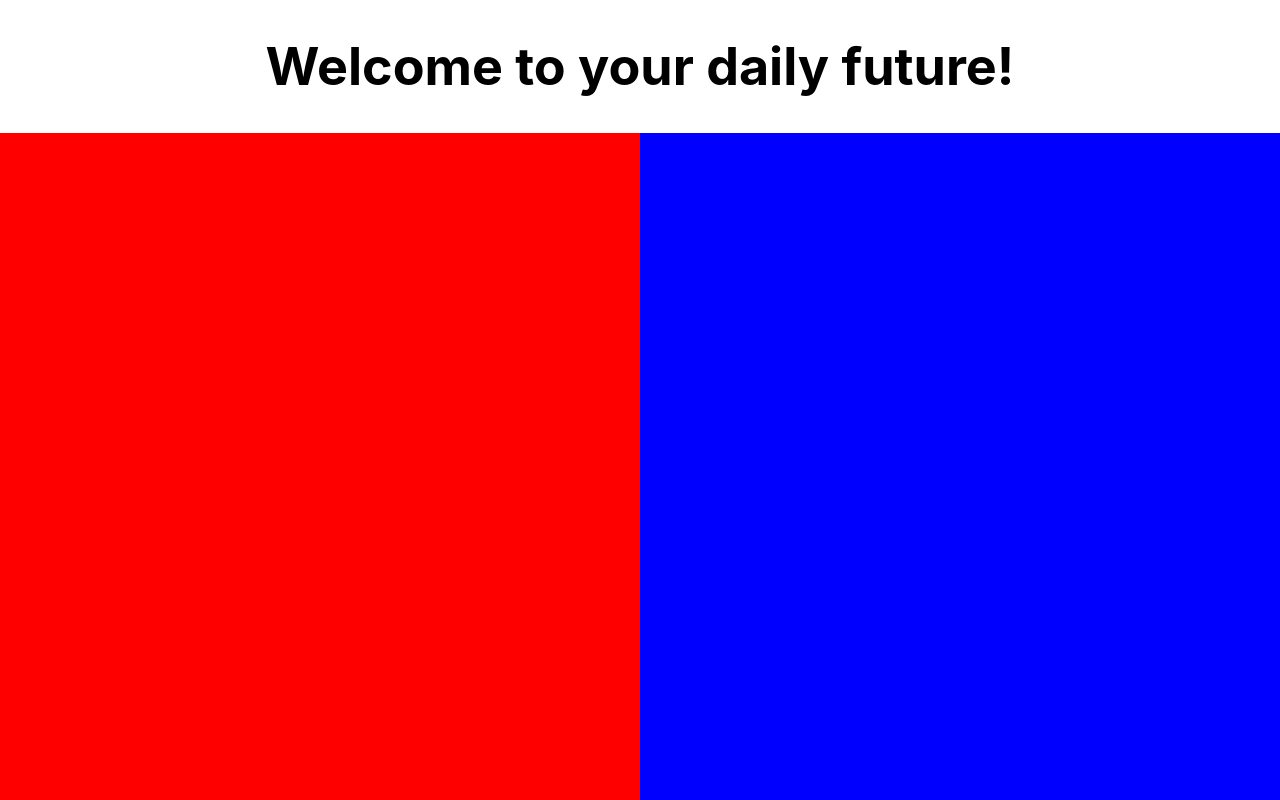
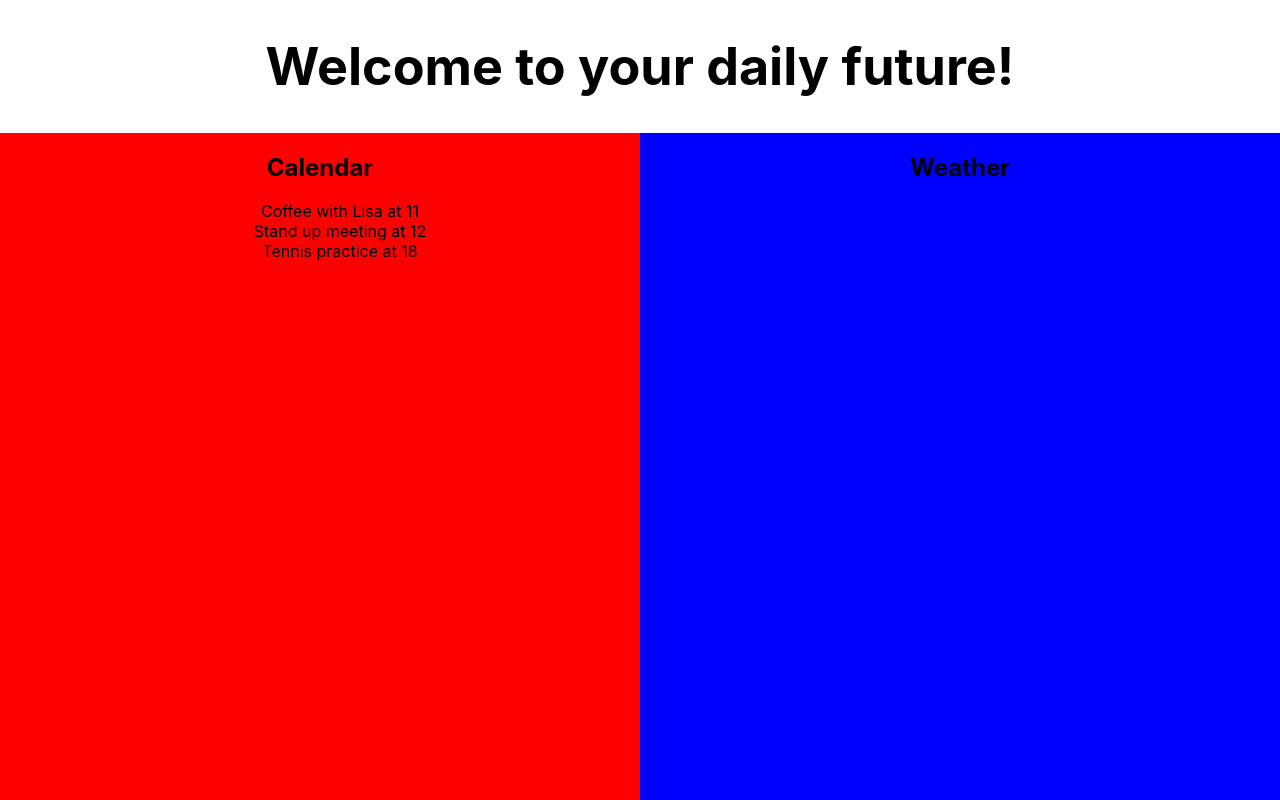
Before and after one commit to Murjana/YourDailyFuture, a React (Create React App) app: page / in a window 1280 px wide. Shown: the top 800 px of the page. Built offline with nearby package versions, Linux system fonts and the light colour scheme.

Commit message:
added placeholder for the calendar activities

```diff
--- a/src/App.css
+++ b/src/App.css
@@ -37,3 +37,7 @@
     flex: 1;
     /* height: 100px; */
   }
+
+  .calendar-list {
+    list-style-type: none;
+  }
--- a/src/App.js
+++ b/src/App.js
@@ -9,8 +9,17 @@ function App() {
       </header>
       <div className="App-body">
           <div className= 'flex-container'>
-            <div className='calendar'></div>
-            <div className='weather'></div>
+            <div className='calendar'>
+              <h2> Calendar </h2>
+              <ul className= 'calendar-list'>
+                <li> Coffee with Lisa at 11</li>
+                <li> Stand up meeting at 12</li>
+                <li>Tennis practice at 18</li>
+              </ul>
+            </div>
+            <div className='weather'>
+            <h2> Weather</h2>
+            </div>
           </div>
         <p>
           Get to know how your future looks for the day!
```
